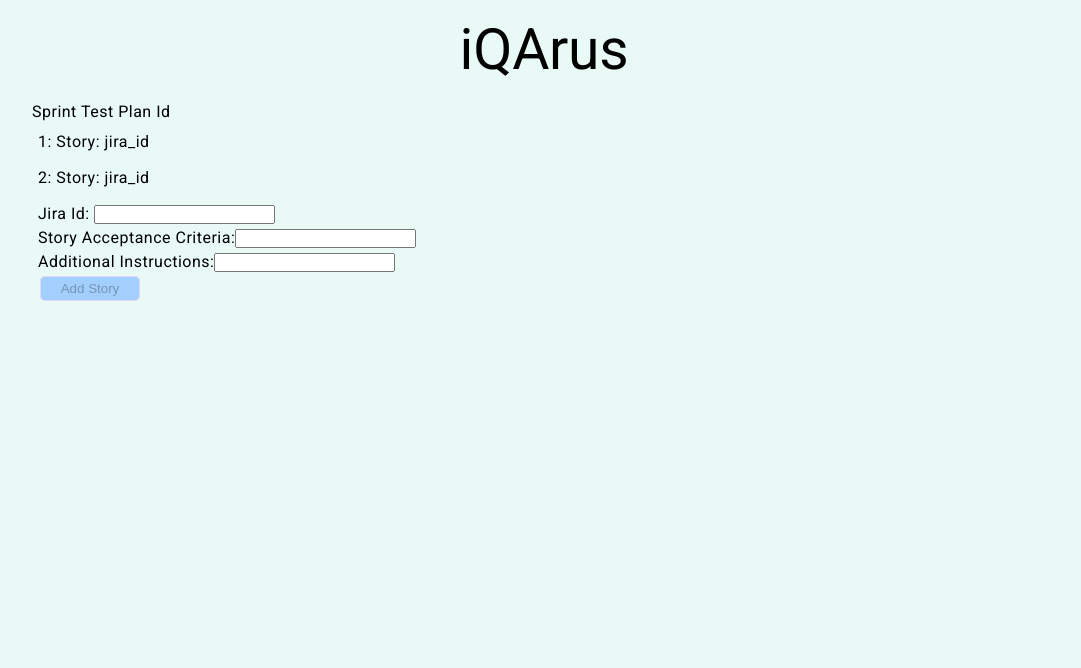
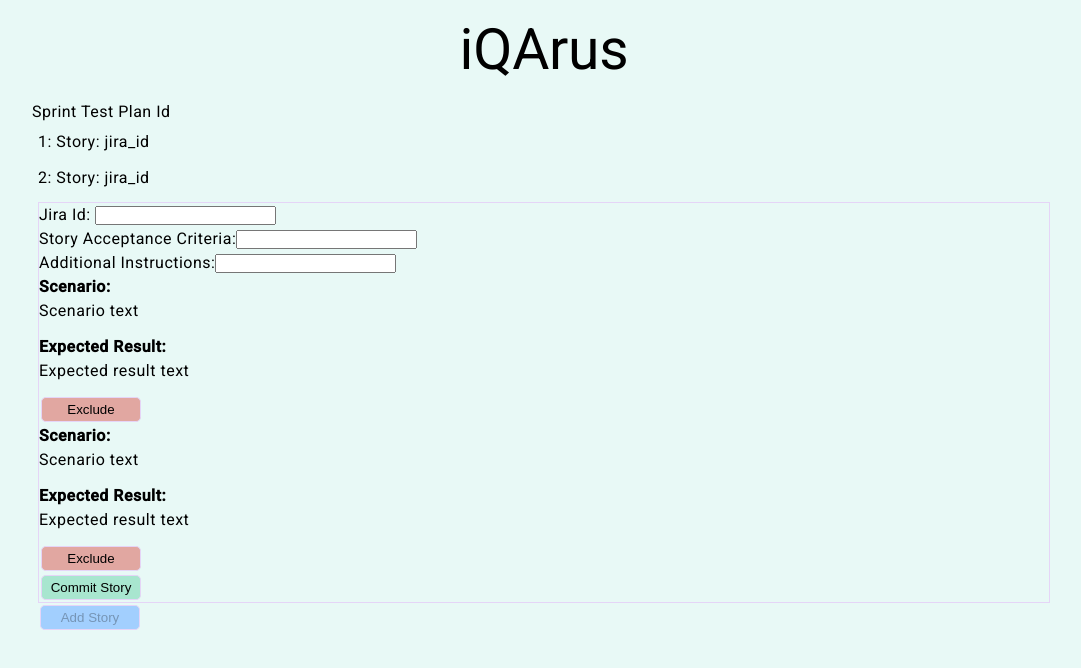
Before and after one commit to naddiemathkour/MMOHackathon2024, an Angular app: page /create/stories in a window 1280 px wide. Both pictures are taken after a click on the button "Add Story". Shown: the top 668 px of the page, without its empty margins (96-1177 px from the left). Built offline with nearby package versions, Linux system fonts and the light colour scheme; a web font is replaced by a local one.

Commit message:
Partial completion of create test form and gen-test-card

```diff
--- /dev/null
+++ b/src/app/components/cardcomponents/gen-test-card/gen-test-card.component.html
@@ -0,0 +1,11 @@
+<strong>Scenario:</strong>
+<p>Scenario text</p>
+<strong>Expected Result:</strong>
+<p>Expected result text</p>
+<div class="button-container">
+  @if (isIncluded) {
+    <button class="cancel-button" (click)="include(false)">Exclude</button>
+  } @else {
+    <button class="action-button" (click)="include(true)">Include</button>
+  }
+</div>
--- /dev/null
+++ b/src/app/components/cardcomponents/gen-test-card/gen-test-card.component.ts
@@ -0,0 +1,19 @@
+import { Component, Output, EventEmitter } from '@angular/core';
+
+@Component({
+  selector: 'app-gen-test-card',
+  standalone: true,
+  imports: [],
+  templateUrl: './gen-test-card.component.html',
+  styleUrl: './gen-test-card.component.scss'
+})
+export class GenTestCardComponent {
+  @Output() included: EventEmitter<boolean> = new EventEmitter<boolean>();
+
+  isIncluded: boolean = true;
+
+  include(state: boolean): void {
+    this.isIncluded = !this.isIncluded;
+    this.included.emit(state);
+  }
+}
--- a/src/app/components/createstory/createstory.component.html
+++ b/src/app/components/createstory/createstory.component.html
@@ -1,16 +1,21 @@
 <form [formGroup]="storyForm">
   <div>
     <label for="jira_id">Jira Id: </label>
-    <input type="text">
+    <input id="jira_id" type="text" required>
   </div>
 
   <div>
     <label for="jira_ac">Story Acceptance Criteria:</label>
-    <input type="text">
+    <input id="jira_ac" type="text" required>
   </div>
 
   <div>
     <label for="additional_instructions">Additional Instructions:</label>
-    <input type="text">
+    <input id="additional_instructions" type="text">
   </div>
+
+  @for (test of generatedTests; track test.test_id; let idx = $index) {
+    <app-gen-test-card (included)="addTest($event, idx)"></app-gen-test-card>
+  }
+  <button class="action-button">Commit Story</button>
 </form>
--- a/src/app/components/createstory/createstory.component.scss
+++ b/src/app/components/createstory/createstory.component.scss
@@ -0,0 +1,3 @@
+form {
+  border: 1px solid var(--color-secondary);
+}
--- a/src/app/components/createstory/createstory.component.ts
+++ b/src/app/components/createstory/createstory.component.ts
@@ -1,16 +1,20 @@
-import { Component, Output, OnInit} from '@angular/core';
+import { Component, Output, OnInit, EventEmitter} from '@angular/core';
 import { ITest } from '../../interfaces/test.interface';
 import { FormGroup, FormBuilder, ReactiveFormsModule } from '@angular/forms';
+import { GenTestCardComponent } from '../cardcomponents/gen-test-card/gen-test-card.component';
 
 @Component({
   selector: 'app-createstory',
   standalone: true,
-  imports: [ReactiveFormsModule],
+  imports: [ReactiveFormsModule, GenTestCardComponent],
   templateUrl: './createstory.component.html',
   styleUrl: './createstory.component.scss'
 })
 export class CreatestoryComponent implements OnInit {
-  @Output() tests!: ITest[];
+  @Output() tests: EventEmitter<ITest[]> = new EventEmitter<ITest[]>();
+
+  generatedTests: ITest[] = [{} as ITest, {} as ITest];
+  omittedTests: number[] = []
 
   storyForm!: FormGroup;
 
@@ -23,4 +27,15 @@
       additional_instructions: "",
     })
   }
+
+  addTest(event: boolean, index: number) {
+    console.log(event, index);
+    if (event === false) {
+      this.omittedTests.push(index);
+    }
+    else {
+      this.omittedTests.splice(this.omittedTests.indexOf(index), 1);
+    }
+    console.log('Omitted: ', this.omittedTests)
+  }
 }
```
Also changed, not shown: src/app/components/cardcomponents/gen-test-card/gen-test-card.component.scss (added), 1 other file (tests, documents, lock files or other folders).
